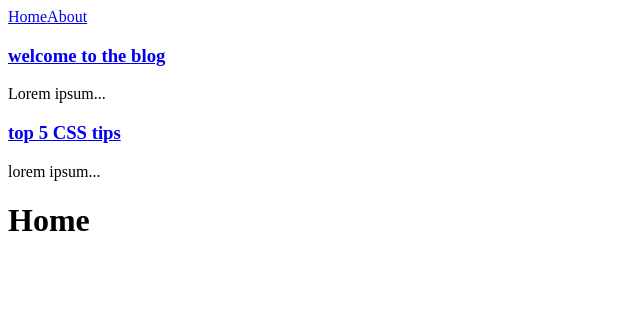
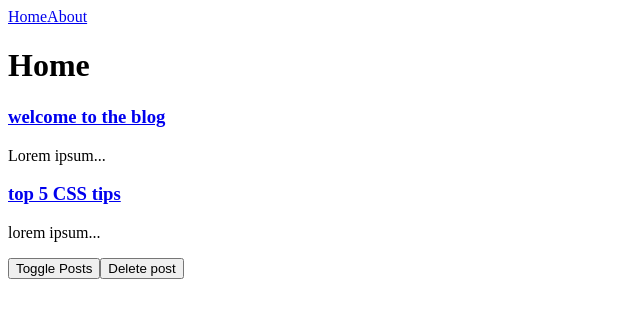
Before and after one commit to ronhedwigzape/vue3-thenetninja-tutorials, a Vue app: page / in a window 1280 px wide. Shown: the top 318 px of the page, without its empty margins (0-640 px from the left). Built offline with nearby package versions, Linux system fonts and the light colour scheme.

Commit message:
Learn lifecycle hooks
Vue Composition API

```diff
--- a/src/components/PostList.vue
+++ b/src/components/PostList.vue
@@ -16,10 +16,12 @@
   components: {SinglePost},
   props: ['posts'],
   setup(props) {
-      console.log(props)
-    onMounted(() => console.log('component mounted'))
-    onUnmounted(() => console.log('component unmounted'))
-    onUpdated(() => console.log('component updated'))
+      console.log(props);
+      // We can use lifecycle hooks inside the setup function
+      // but it is like 'onMounted'.
+    onMounted(() => console.log('component mounted'));
+    onUnmounted(() => console.log('component unmounted'));
+    onUpdated(() => console.log('component updated'));
   }
 }
 </script>
--- a/src/views/HomeView.vue
+++ b/src/views/HomeView.vue
@@ -33,8 +33,11 @@
 
         <!--   Episode 11 - THe Composition API  Part 2   -->
 
-        <PostList :posts="posts"/>
         <h1>Home</h1>
+        <PostList :posts="posts" v-if="showPosts"/>
+
+        <button @click="showPosts = !showPosts">Toggle Posts</button>
+        <button @click="posts.pop()">Delete post</button>
 
     </div>
 </template>
@@ -58,10 +61,18 @@
         ]);
 
         const count = ref({title: "Mario", body: "This is the body." })
+
+        const showPosts = ref(true);
+
+
+
         return {
             posts,
-            count
+            count,
+            showPosts
         }
+
+
 
 
 
```
